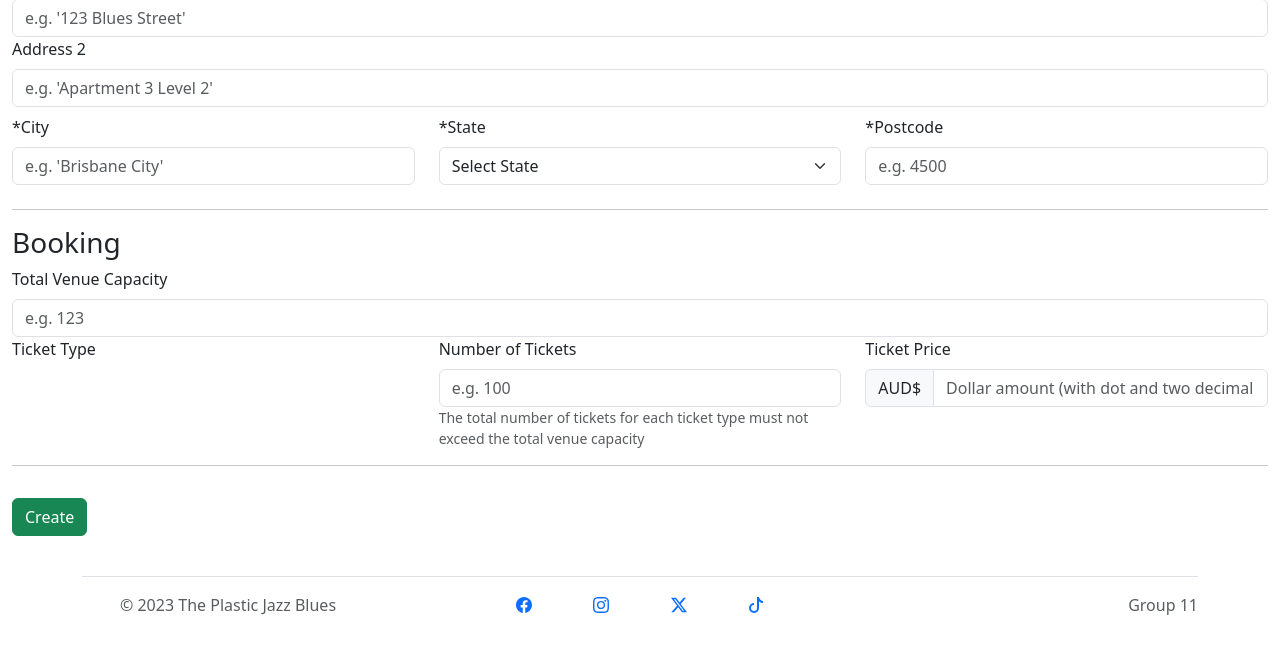
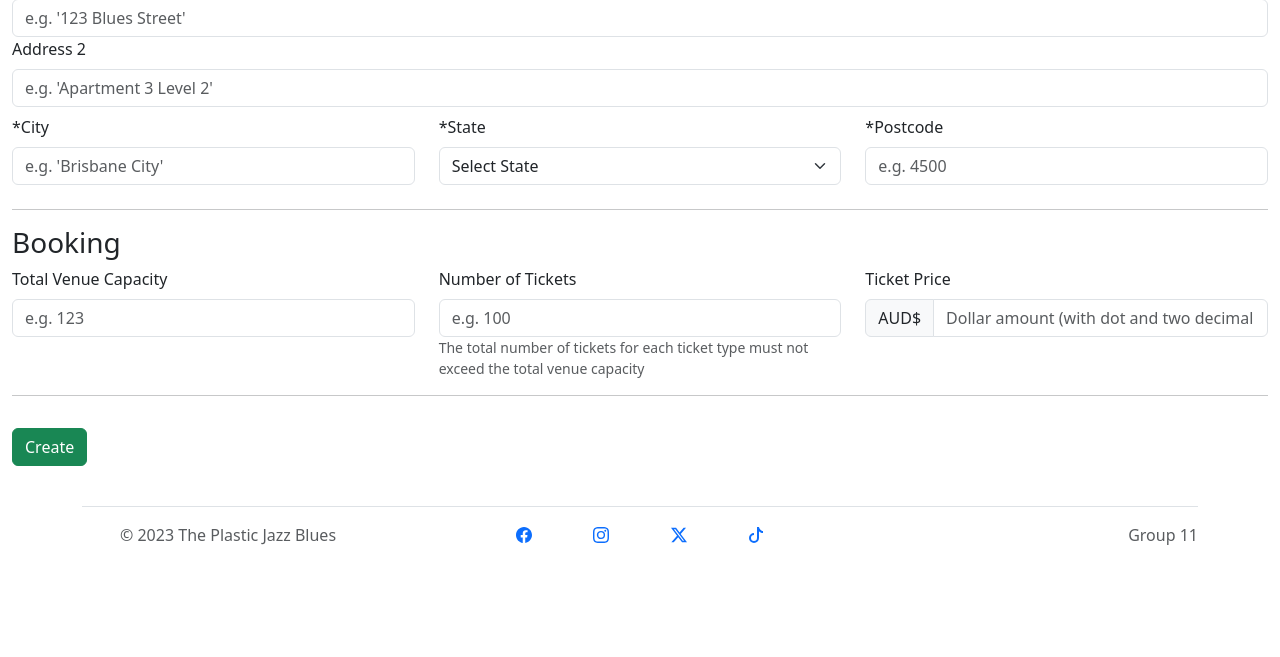
Before and after one commit to HunterRixon25/IAB207GroupAssignment3, a Flask app: template website/templates/event/create.html in a window 1280 px wide. Shown: the part 682-1339 px from the top of the page. After the commit the page ends 1227 px from the top, so only its background shows below. Run offline with Flask 3, Linux system fonts and the light colour scheme; the template is opened without the code that fills it: values that come from a table or form of the project are taken from there, others are empty; some libraries are stand-ins or nearby versions.

Commit message:
Update create.html
Removed ticketType from create

```diff
--- a/website/templates/event/create.html
+++ b/website/templates/event/create.html
@@ -175,21 +175,6 @@
             {% endif %}
             </div>
           </div>
-        </div>
-        <div class="row">
-          <div class="col">
-            <div class="form-group">
-              <label for="{{ form.ticketType.id }}" class="form-label">Ticket Type</label>
-              {{ form.ticketType(class="form-control", placeholder="e.g. 'General Admission'") }}
-              {% if form.ticketType.errors %}
-              <div class="alert alert-danger">
-                  {% for error in form.ticketType.errors %}
-                      {{ error }}
-                  {% endfor %}
-              </div>
-            {% endif %}
-            </div>
-          </div>
           <div class="col">
             <div class="form-group">
               <label for="{{ form.ticketCapacity.id }}" class="form-label">Number of Tickets</label>
```
